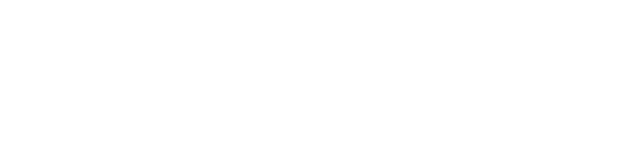
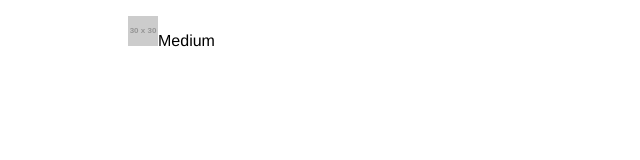
Before and after one commit to shaynereedsmith/css-extras, a plain HTML site: page medium/index.html in a window 1280 px wide. Shown: the whole page, without its empty margins (0-640 px from the left). Drawn offline with Linux system fonts and the light colour scheme; placeholder pictures from the web are drawn by us.

Commit message:
Added some header and style elements.

```diff
--- a/medium/index.html
+++ b/medium/index.html
@@ -4,7 +4,7 @@
       <title>Medium - read, write, and share stories that matter.</title>
       <link rel="stylesheet" href="style.css" type="text/css"/>
     </head>
-    <body>
-
+    <body class="body">
+      <p><img src="http://via.placeholder.com/30x30">Medium</p>
     </body>
   </html>
--- a/medium/style.css
+++ b/medium/style.css
@@ -0,0 +1,13 @@
+.body {
+  font-family: helvetica, sans-serif;
+  margin: auto;
+  width: 80%;
+}
+
+.floatLeft {
+  float: left;
+}
+
+.floatRight {
+
+}
```
